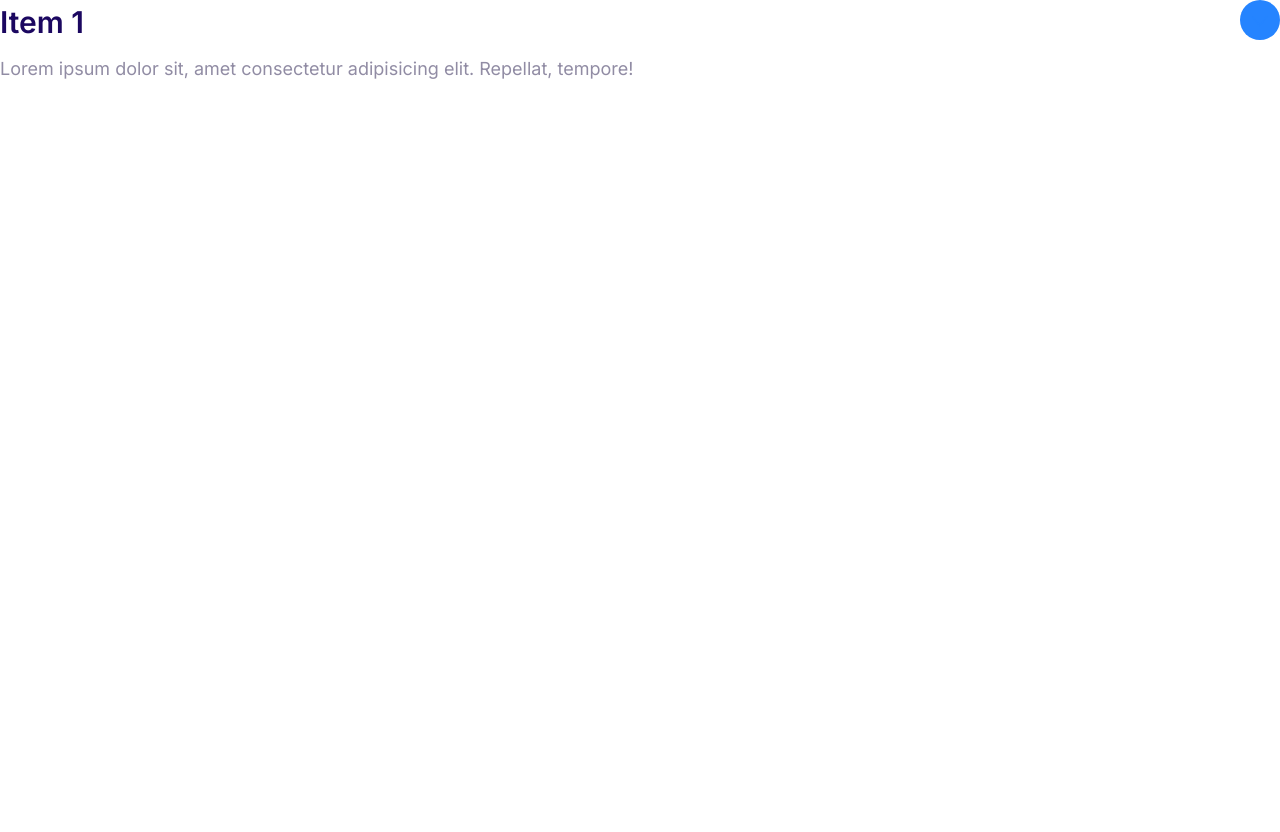
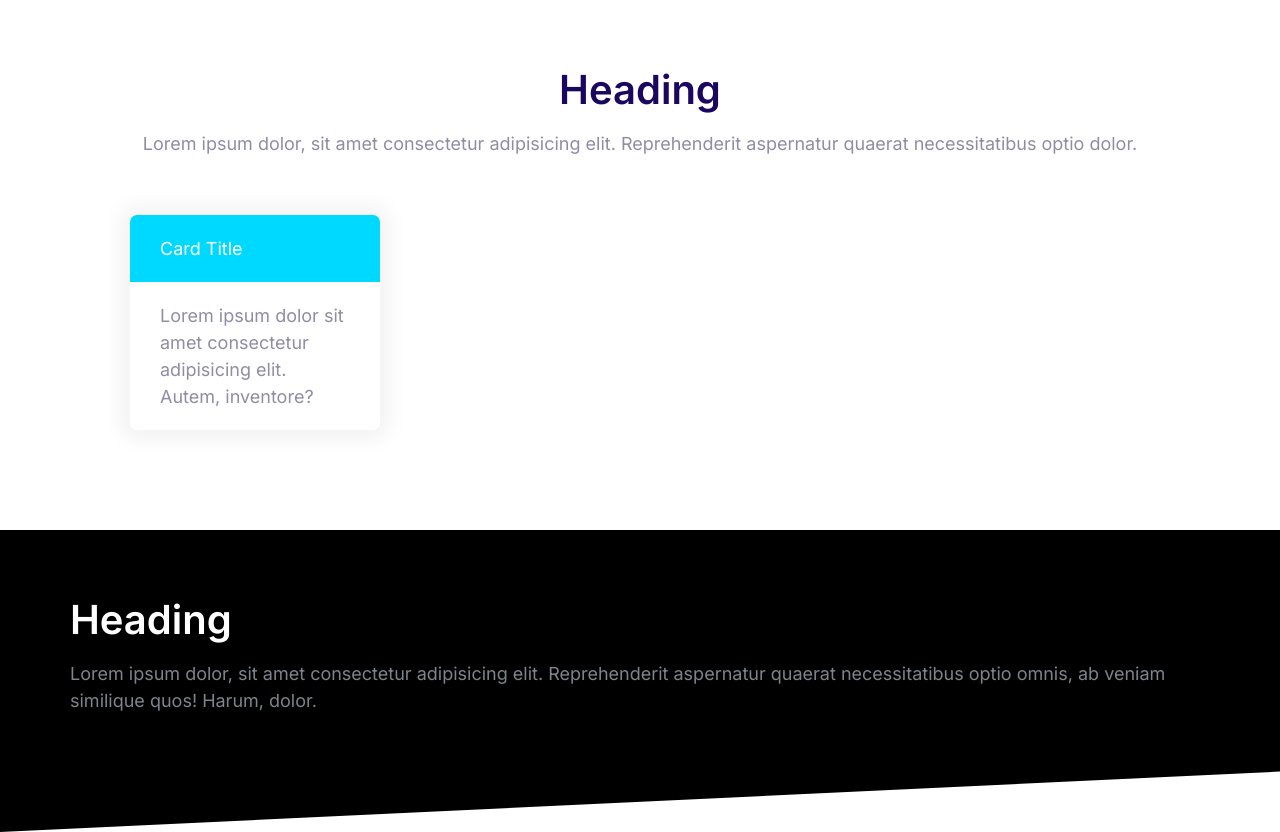
Before and after one commit to Blesseddbile/Cloud-Project-, a plain HTML site: page index.html in a window 1280 px wide. Before the commit the page ends 800 px from the top, so only its background shows below. Drawn offline with Linux system fonts and the light colour scheme.

Commit message:
blocks component.

```diff
--- a/css/style.css
+++ b/css/style.css
@@ -550,3 +550,41 @@ font-size: 1.5rem;
     max-height: 100vh;
     opacity: 1;
 }
+
+/* Blocks */
+.block {
+    --padding-verticle: 6rem;
+    padding: var(--padding-verticle) 2rem;
+}
+
+.block__header {
+    text-align: center;
+}
+
+.block__heading {
+    margin-top: 0;
+}
+
+.block--dark {
+    background: #000;
+    color: #7b858b;
+}
+
+.block--dark .block__heading {
+    color: #fff;
+}
+
+.block--skewed-right {
+    padding-bottom: calc(var(--padding-verticle) + 4rem);
+    clip-path: polygon(0% 0%, 100% 0%, 100% 100%, 0% 80%);
+}
+
+.block--skewed-left {
+    padding-bottom: calc(var(--padding-verticle) + 4rem);
+    clip-path: polygon(0% 0%, 100% 0%, 100% 80%, 0% 100%);
+}
+
+.container {
+    max-width: 1140px;
+    margin: 0 auto;
+}
--- a/index.html
+++ b/index.html
@@ -15,18 +15,34 @@
     <link rel="stylesheet" href="css/style.css" />
   </head>
   <body>
-    <div class="collapsible collapsible--expanded">
-      <header class="collapsible__header">
-        <h2 class="collapsible__heading">Item 1</h2>
-        <svg class="icon icon--primary collapsible__chevron">
-          <use xlink:href="images/sprite.svg#chevron"></use>
-        </svg>
+    <section class="block container">
+      <header class="block__header">
+        <h2 class="block__heading">Heading</h2>
+        <p>
+          Lorem ipsum dolor, sit amet consectetur adipisicing elit.
+          Reprehenderit aspernatur quaerat necessitatibus optio dolor.
+        </p>
       </header>
-      <div class="collapsible__content">
-        Lorem ipsum dolor sit, amet consectetur adipisicing elit. Repellat,
-        tempore!
+      <div style="width: 30%; padding: 4rem">
+        <div class="card card--secondary">
+          <header class="card__header">Card Title</header>
+          <div class="card__body">
+            Lorem ipsum dolor sit amet consectetur adipisicing elit. Autem,
+            inventore?
+          </div>
+        </div>
       </div>
-    </div>
+    </section>
+    <section class="block block--dark block--skewed-left">
+      <div class="container">
+        <h2 class="block__heading">Heading</h2>
+        <p>
+          Lorem ipsum dolor, sit amet consectetur adipisicing elit.
+          Reprehenderit aspernatur quaerat necessitatibus optio omnis, ab veniam
+          similique quos! Harum, dolor.
+        </p>
+      </div>
+    </section>
 
     <script src="js/main.js"></script>
   </body>
```
Also changed, not shown: Components/blocks.html (added, +28 -0 lines).
